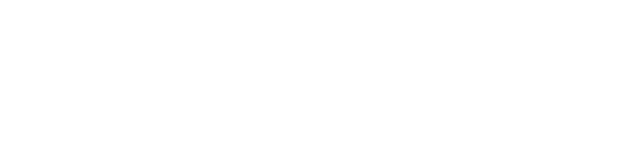
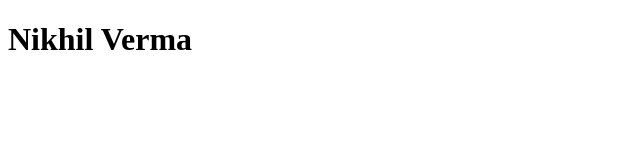
Before and after one commit to nikhilvermaa036/Session, a plain HTML site: page app/index.html in a window 1280 px wide. Shown: the whole page, without its empty margins (0-640 px from the left). Drawn offline with Linux system fonts and the light colour scheme.

Commit message:
Adding My Name

```diff
--- a/app/index.html
+++ b/app/index.html
@@ -6,6 +6,6 @@
     <title>Document</title>
 </head>
 <body>
-
+    <h1>Nikhil Verma</h1>
 </body>
 </html>
```
